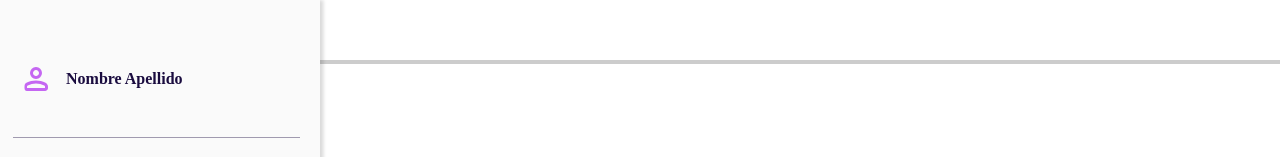
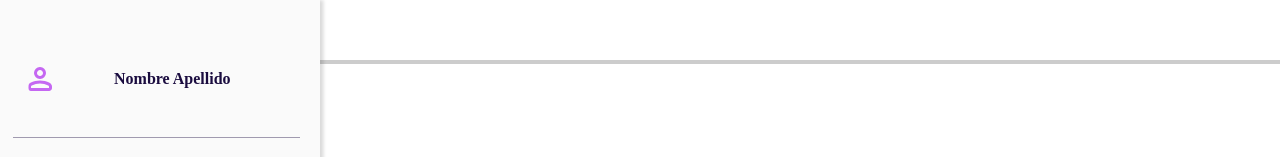
Before and after one commit to javierReyVargas/test-valemas, an Angular app: page /main in a window 1280 px wide. Shown: the top 157 px of the page. Built offline with nearby package versions, Linux system fonts and the light colour scheme.

Commit message:
change svg to be able to change it the color

```diff
--- a/projects/content/src/app/module/components/header/header.component.html
+++ b/projects/content/src/app/module/components/header/header.component.html
@@ -1,9 +1,20 @@
 <header>
   <button [ngClass]="{
-                      'sidebar-close': !isSidebarHidden,
-                      'sidebar-burger': isSidebarHidden
+                      'sidebar-close': !isSidebarHidden
                      }"
           (click)="onToggleSidebar()">
           <span></span>
+          <div *ngIf="isSidebarHidden">
+            <svg xmlns="http://www.w3.org/2000/svg"
+                width="24"
+                height="16.5"
+                viewBox="0 0 24 16.5">
+              <path id="menu_FILL0_wght400_GRAD0_opsz24"
+                    d="M121.333-703.5a1.27,1.27,0,0,1-.95-.4,1.352,1.352,0,0,1-.383-.98,1.352,1.352,0,0,1,.383-.98,1.27,1.27,0,0,1,.95-.4h21.333a1.27,1.27,0,0,1,.95.4,1.352,1.352,0,0,1,.383.98,1.352,1.352,0,0,1-.383.98,1.27,1.27,0,0,1-.95.4Zm0-6.875a1.271,1.271,0,0,1-.95-.4,1.353,1.353,0,0,1-.383-.98,1.352,1.352,0,0,1,.383-.98,1.271,1.271,0,0,1,.95-.4h21.333a1.27,1.27,0,0,1,.95.4,1.352,1.352,0,0,1,.383.98,1.353,1.353,0,0,1-.383.98,1.27,1.27,0,0,1-.95.4Zm0-6.875a1.27,1.27,0,0,1-.95-.4,1.352,1.352,0,0,1-.383-.98,1.352,1.352,0,0,1,.383-.98,1.27,1.27,0,0,1,.95-.4h21.333a1.27,1.27,0,0,1,.95.4,1.352,1.352,0,0,1,.383.98,1.352,1.352,0,0,1-.383.98,1.27,1.27,0,0,1-.95.4Z"
+                    transform="translate(-120 720)"
+                    [style.fill]="'var(--ngx-color-tertiary)'"/>
+            </svg>
+          </div>
+
         </button>
 </header>
--- a/projects/content/src/app/module/components/header/header.component.scss
+++ b/projects/content/src/app/module/components/header/header.component.scss
@@ -3,6 +3,12 @@ header {
   border-bottom: solid 4px #ccc;
   & button {
     margin-left: 15px;
+    width: 40px;
+    height: 40px;
+    position: absolute;
+    top: 10px;
+    border: none;
+    transition: all 0.3s ease-in-out;
     @media only screen and (min-width: 768px) and (max-width: 1023px) {
       width: 60%;
       margin-left: 50px;
@@ -10,10 +16,6 @@ header {
   }
 
   & .sidebar-close {
-    width: 40px;
-    height: 40px;
-    position: absolute;
-    top: 10px;
     border: var(--ngx-color-tertiary);
     border-radius: 20px;
     background-color: var(--ngx-color-primary);
@@ -24,14 +26,4 @@ header {
       color: var(--ngx-color-tertiary);
     }
   }
-
-  & .sidebar-burger {
-    transition: all 0.3s ease-in-out;
-    background: transparent url('../../../../assets/icons/menu.svg') no-repeat center center;
-    width: 40px;
-    height: 40px;
-    position: absolute;
-    top: 10px;
-    border: none;
-  }
 }
--- a/projects/content/src/app/module/components/menu/menu.component.html
+++ b/projects/content/src/app/module/components/menu/menu.component.html
@@ -3,6 +3,40 @@
     <li class="profile">
       <a routerLink="/">
         <span class="icon-profile"></span>
+        <svg xmlns="http://www.w3.org/2000/svg"
+             xmlns:xlink="http://www.w3.org/1999/xlink"
+             width="48"
+             height="48"
+             viewBox="0 0 48 48">
+          <defs>
+            <clipPath id="clip-path">
+              <rect id="Rectángulo_524"
+                    data-name="Rectángulo 524"
+                    width="24"
+                    height="24"
+                    fill="#c567f2"
+                    stroke="#707070"
+                    stroke-width="1"/>
+            </clipPath>
+          </defs>
+          <g id="Grupo_896"
+            data-name="Grupo 896"
+            transform="translate(-63)">
+            <path id="Trazado_2"
+                  data-name="Trazado 2"
+                  d="M24,0A24,24,0,1,1,0,24,24,24,0,0,1,24,0Z"
+                  transform="translate(63)"
+                  fill="none"/>
+            <g id="icon-user"
+               transform="translate(75.5 12)"
+               clip-path="url(#clip-path)">
+              <path id="person_FILL0_wght400_GRAD0_opsz24"
+                    d="M172-788a5.778,5.778,0,0,1-4.237-1.762A5.778,5.778,0,0,1,166-794a5.778,5.778,0,0,1,1.763-4.238A5.778,5.778,0,0,1,172-800a5.778,5.778,0,0,1,4.237,1.762A5.778,5.778,0,0,1,178-794a5.778,5.778,0,0,1-1.763,4.238A5.778,5.778,0,0,1,172-788Zm9,12H163a2.889,2.889,0,0,1-2.119-.881A2.889,2.889,0,0,1,160-779v-1.2a4.394,4.394,0,0,1,.656-2.344,4.373,4.373,0,0,1,1.744-1.631,22.271,22.271,0,0,1,4.725-1.744A20.634,20.634,0,0,1,172-786.5a20.634,20.634,0,0,1,4.875.581,22.271,22.271,0,0,1,4.725,1.744,4.373,4.373,0,0,1,1.744,1.631A4.394,4.394,0,0,1,184-780.2v1.2a2.889,2.889,0,0,1-.881,2.119A2.889,2.889,0,0,1,181-776Zm-18-3h18v-1.2a1.41,1.41,0,0,0-.206-.75,1.461,1.461,0,0,0-.544-.525,19.557,19.557,0,0,0-4.088-1.519A17.393,17.393,0,0,0,172-783.5a17.393,17.393,0,0,0-4.162.506,19.557,19.557,0,0,0-4.088,1.519,1.46,1.46,0,0,0-.544.525,1.41,1.41,0,0,0-.206.75Zm9-12a2.889,2.889,0,0,0,2.119-.881A2.889,2.889,0,0,0,175-794a2.889,2.889,0,0,0-.881-2.119A2.889,2.889,0,0,0,172-797a2.889,2.889,0,0,0-2.119.881A2.889,2.889,0,0,0,169-794a2.889,2.889,0,0,0,.881,2.119A2.889,2.889,0,0,0,172-791ZM172-794ZM172-779Z"
+                    transform="translate(-160.5 800)"
+                    [style.fill]="'var(--ngx-color-tertiary)'"/>
+            </g>
+          </g>
+        </svg>
         <p>Nombre Apellido</p>
       </a>
     </li>
--- a/projects/content/src/app/module/components/menu/menu.component.scss
+++ b/projects/content/src/app/module/components/menu/menu.component.scss
@@ -21,14 +21,6 @@
         font-size: 16px;
         color: var(--ngx-color-secondary);
         font: normal normal bold 16px/19px Euclid Circular B;
-        & > span {
-          &.icon-profile {
-            background: transparent url('../../../../assets/icons/profile.svg') no-repeat center center;
-            width: 40px;
-            height: 40px;
-            position: absolute;
-          }
-        }
         & p {
           margin-left: 50px;
         }
```
